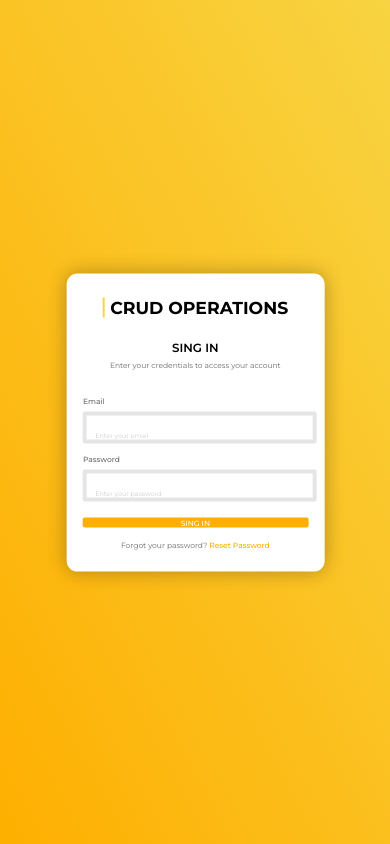
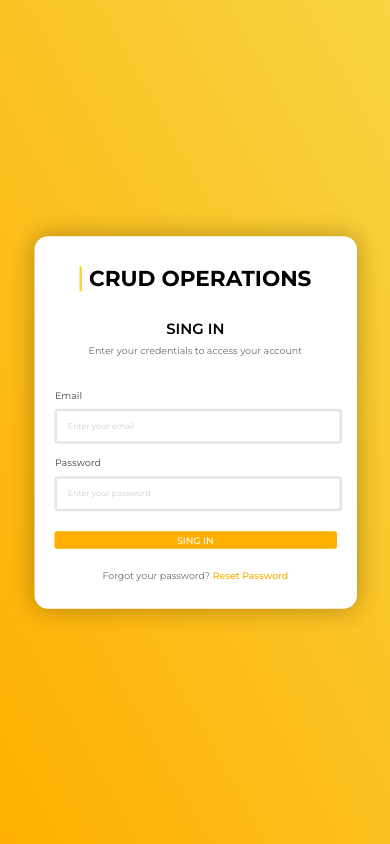
Before and after one commit to DavidAdolfoGomezUribe/simple-board, a plain HTML site: page index.html in a window 390 px wide. Drawn offline with Linux system fonts and the light colour scheme.

Commit message:
feat: :sparkles: Improve responsive scaling and refine form element styles for better usability

```diff
--- a/css/styles.css
+++ b/css/styles.css
@@ -48,7 +48,13 @@ transition: none;
 
 @media screen and (max-width: 1024px) {
     .bodycontainer .maincontainer > article:nth-child(1) {
-        scale: 2;
+        scale: 2.0;
+    }
+}
+
+@media screen and (max-width: 728px) {
+    .bodycontainer .maincontainer > article:nth-child(1) {
+        scale: 2.5;
     }
 }
 
@@ -158,6 +164,7 @@ transition: none;
                             gap: 0.7vw;
 
 
+
                             >label{
                                 font-family: "Montserrat-Medium.ttf";
                                 font-size: 0.97vw;
@@ -168,16 +175,22 @@ transition: none;
                                 width: 28.81vw;
                                 height: 3.05vw;
                                 border-radius: 0.28vw;
-                                border: 2px solid  rgba(229, 229, 229, 1);
+                                border: 0.13vw solid  rgba(229, 229, 229, 1);
                                 text-indent: 1.05vw;
+                                display: flex;
+                                font-size: 0.83vw;
 
 
                             }
 
                             >input::placeholder{
+
                                 font-family: "Montserrat-Regular.ttf";
                                 color: rgba(205, 205, 205, 1);
                                 font-size: 0.83vw;
+                                display: flex;
+
+
 
                             }
 
@@ -201,7 +214,8 @@ transition: none;
                                 text-indent: 1.05vw;
                                 height: 3.05vw;
                                 border-radius: 0.28vw;
-                                border: 2px solid  rgba(229, 229, 229, 1);
+                                border: 0.13vw solid  rgba(229, 229, 229, 1);
+                                font-size: 0.83vw;
 
                             }
 
@@ -210,6 +224,7 @@ transition: none;
                                 font-family: "Montserrat-Regular.ttf";
                                 color: rgba(205, 205, 205, 1);
                                 font-size: 0.83vw;
+
 
                             }
                         }
```
